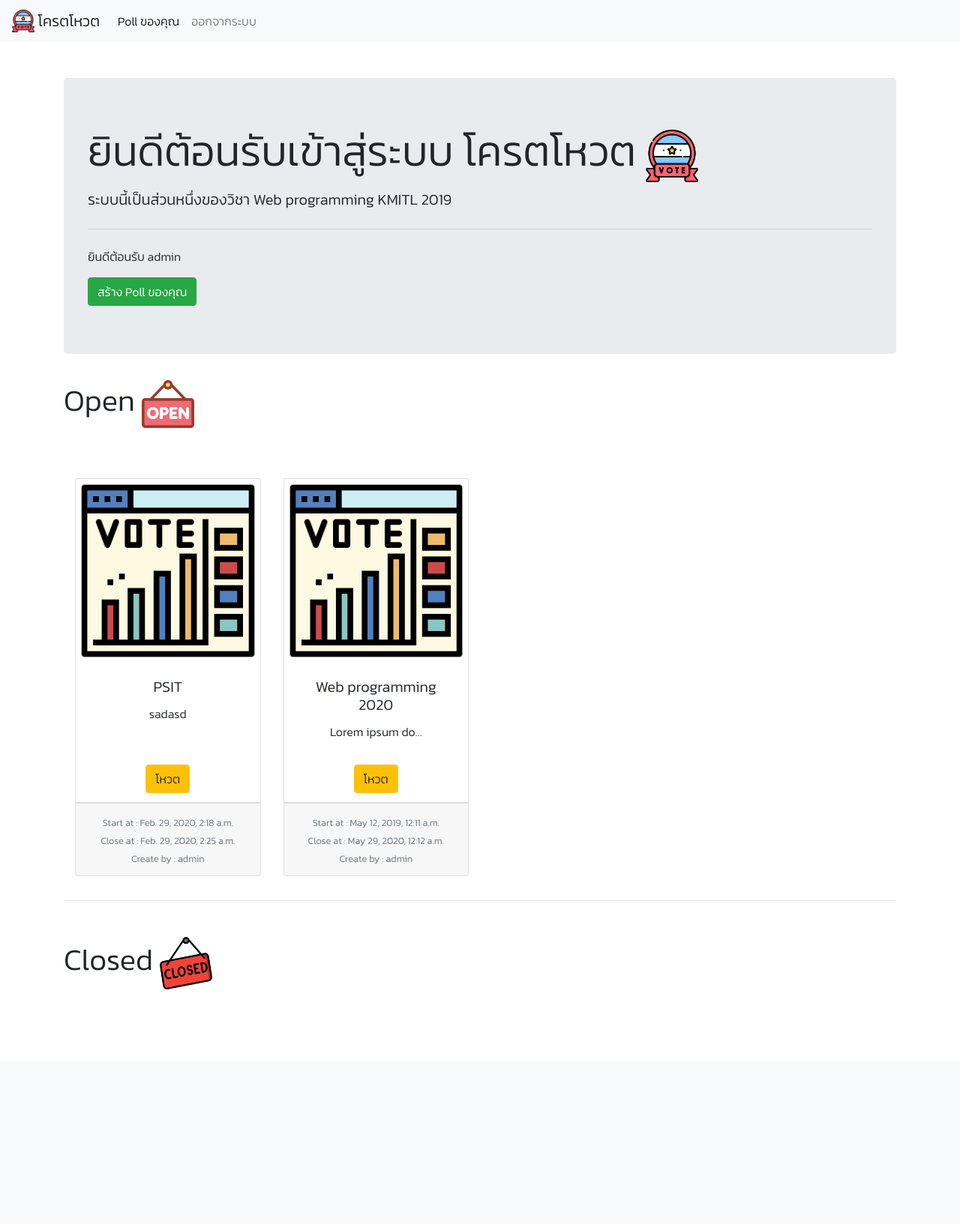
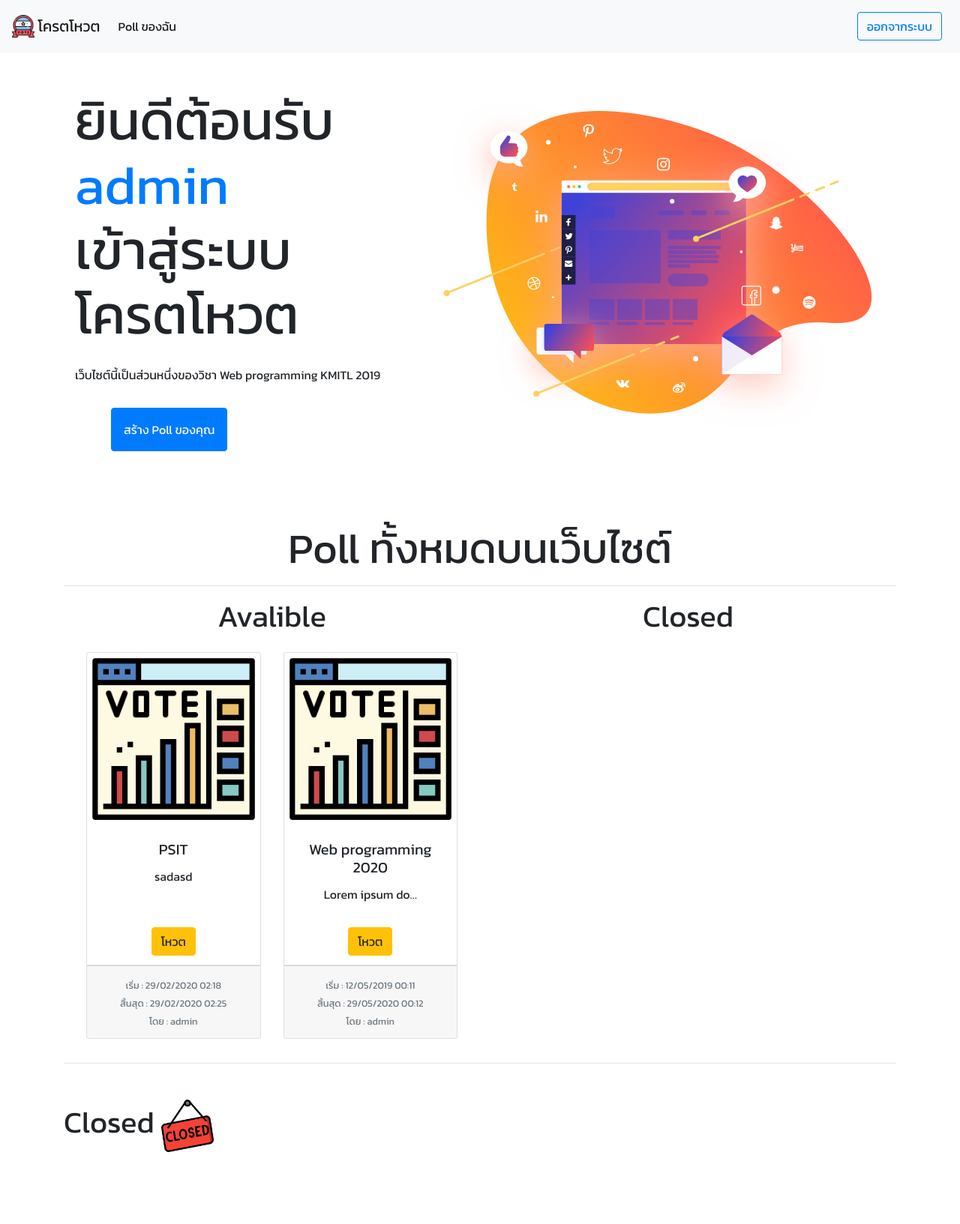
Before and after one commit to peetck/kod-vote, a Django app: page / in a window 1280 px wide. Shown: the whole page at 75% size. Before the commit the page ends 1320 px from the top, so only its background shows below. Run offline with Django 3.2, Linux system fonts and the light colour scheme; a user stored in the database is signed in; data comes from the database, SQL or seed files in the repository; both versions use the stored data as it was after the commit; some libraries are stand-ins or nearby versions.

Commit message:
Update index ui

```diff
--- a/kod-vote/accounts/templates/mypolls.html
+++ b/kod-vote/accounts/templates/mypolls.html
@@ -1,13 +1,13 @@
 {% extends 'base_layout.html' %}
 
 {% block content %}
-    <h1>Poll ทั้งหมดของคุณ <a href="{% url 'create' %}" class='btn btn-success'> + </a></h1>
+    <h1>Poll ทั้งหมดของคุณ <a href="{% url 'create' %}"> <i class="fa fa-plus-square" aria-hidden="true"></i> </a></h1>
     <div class="container">
         <div class="row">
             {% for poll in polls %}
                 <div class="col-md-3 my-3">
                     <div class="card h-100 w-100">
-                        <img class="py-2 card-img-top" src="{{ poll.picture.url }}" alt="Card image cap">
+                        <img class="card-img-top" src="{{ poll.picture.url }}" alt="Card image cap">
                         <div class="card-body">
                             <h5 class="card-title">{{ poll.subject }}</h5>
                             <p class="card-text">
--- a/kod-vote/polls/templates/index.html
+++ b/kod-vote/polls/templates/index.html
@@ -1,20 +1,45 @@
 {% extends 'base_layout.html' %}
 {% load static %}
 {% block content %}
-    <div class="jumbotron">
-        <h1 class='display-4'>ยินดีต้อนรับเข้าสู่ระบบ โครตโหวต <img width='70' src="{% static 'images/vote.png' %}" alt=""></h1>
-        <p class="lead">ระบบนี้เป็นส่วนหนึ่งของวิชา Web programming KMITL 2019</p>
-        <hr class="my-4">
-        <p>ยินดีต้อนรับ {{ user }}</p>
-        <a href="{% url 'create' %}" class='btn btn-success'>สร้าง Poll ของคุณ</a>
+
+    <!-- Head -->
+    <div class="container mb-5">
+        <div class="row">
+            <div class="col-5">
+                <h1 class='display-3'>
+                    ยินดีต้อนรับ
+                    <br>
+                    <span class='text-primary'>{{ user }}</span>
+                    <br>
+                    เข้าสู่ระบบ
+                    <br>
+                    โครตโหวต
+                </h1>
+                <p class="mt-4 display-5">เว็บไซต์นี้เป็นส่วนหนึ่งของวิชา Web programming KMITL 2019</p>
+
+                <div>
+                    <a href="{% url 'create' %}" class='btn btn-primary p-3 mt-3 ml-5 index-create-poll-btn'>สร้าง Poll ของคุณ</a>
                 </div>
-    <h1 class='mb-5'>
-        Open <img width='70' src="{% static 'images/open.png' %}" alt="Can't Load img">
-    </h1>
+
+            </div>
+            <div class="col-7 text-center">
+                <img src="{% static 'images/index_vote.svg' %}" alt="">
+            </div>
+        </div>
+    </div>
+
+    <!-- Poll List -->
+    <br><br>
+    <h1 class='text-center display-4'>Poll ทั้งหมดบนเว็บไซต์</h1>
+    <hr>
+    <div class="container text-center">
+        <div class="row">
+            <div class="col-6">
+                <h1>Avalible</h1>
                 <div class="container text-center">
                     <div class="row">
                         {% for poll in polls_avaliable %}
-                    <div class="col-md-3 my-3">
+                            <div class="col-md-6 my-3">
                                 <div class="card h-100 w-100">
                                     <img class=" card-img-top" src="{{ poll.picture.url }}" alt="Card image cap">
                                     <div class="card-body">
@@ -30,9 +55,9 @@
                                     </ul>
                                     <div class="card-footer">
                                         <small class="text-muted">
-                                    Start at : {{ poll.start_date }} <br>
-                                    Close at : {{ poll.end_date }} <br>
-                                    Create by : {{ poll.create_by }}
+                                            เริ่ม : {{ poll.start_date|date:'d/m/Y H:i' }} <br>
+                                            สิ้นสุด : {{ poll.end_date|date:'d/m/Y H:i' }} <br>
+                                            โดย : {{ poll.create_by }}
                                         </small>
                                     </div>
                                 </div>
@@ -40,6 +65,14 @@
                         {% endfor %}
                     </div>
                 </div>
+            </div>
+            <div class="col-6">
+                <h1>Closed</h1>
+            </div>
+        </div>
+    </div>
+
+
     <hr>
     <h1 class='my-5'>
         Closed <img width='70' src="{% static 'images/closed.png' %}" alt="Can't Load img">
--- /dev/null
+++ b/kod-vote/static/css/style.css
@@ -0,0 +1,9 @@
+/* @import url('https://fonts.googleapis.com/css?family=Kanit:300&display=swap'); */
+@import url('https://fonts.googleapis.com/css?family=Kanit&display=swap');
+*{
+    font-family: 'Kanit';
+}
+
+.index-create-poll-btn:hover{
+    text-decoration: underline;
+}
--- /dev/null
+++ b/kod-vote/static/js/script.js
@@ -0,0 +1,8 @@
+$(function () {
+    $('#datetimepicker1').datetimepicker({
+        locale: 'th'
+    });
+    $('#datetimepicker2').datetimepicker({
+        locale: 'th'
+    });
+});
--- a/kod-vote/templates/base_layout.html
+++ b/kod-vote/templates/base_layout.html
@@ -7,17 +7,12 @@
     <title>Kod Vote</title>
     <!-- Icon -->
     <link rel="shortcut icon" href="{% static 'images/vote.png' %}" type="image/x-icon">
-    <!-- Load bootstrap CSS -->
+    <!-- Load other CSS -->
     <link rel="stylesheet" href="{% static 'css/bootstrap.min.css' %}">
     <link rel="stylesheet" href="{% static 'css/tempus.css' %}">
     <link rel="stylesheet" href="{% static 'css/font-awesome.min.css' %}">
     <!-- My Style -->
-    <style>
-        @import url('https://fonts.googleapis.com/css?family=Kanit:300&display=swap');
-        *{
-            font-family: 'Kanit';
-        }
-    </style>
+    <link rel="stylesheet" href="{% static 'css/style.css' %}">
 </head>
 <body>
     <nav class="navbar navbar-expand-lg navbar-light bg-light">
@@ -29,23 +24,36 @@
               <img src="{% static 'images/vote.png' %}" width="30" height="30" class="d-inline-block align-top" alt="">
               โครตโหวต
           </a>
+
           <ul class="navbar-nav mr-auto mt-2 mt-lg-0">
             <li class="nav-item active">
-              <a class="nav-link" href="{% url 'mypolls' %}">Poll ของคุณ</a>
+              <a class="nav-link" href="{% url 'mypolls' %}">Poll ของฉัน</a>
             </li>
+          </ul>
 
+          <ul class="navbar-nav ml-auto">
             {% if user.is_authenticated %}
                 <li class="nav-item">
-                    <a class="nav-link" href="{% url 'logout' %}">ออกจากระบบ</a>
+                    <a class="nav-link" href="{% url 'logout' %}">
+                        <button class='btn btn-outline-primary'>ออกจากระบบ</button>
+                    </a>
                 </li>
             {% else %}
                 <li class="nav-item">
-                    <a class="nav-link" href="{% url 'signup' %}">สมัครสมาชิก</a>
+                    <a class="nav-link" href="{% url 'signup' %}">
+                        <button class='btn'>สมัครสมาชิก</button>
+                    </a>
+                </li>
+                <li class="nav-item">
+                    <a class="nav-link" href="{% url 'login' %}">
+                        <button class='btn btn-outline-primary'>เข้าสู่ระบบ</button>
+                    </a>
                 </li>
             {% endif %}
           </ul>
         </div>
       </nav>
+
 
     <div class="container my-5">
         {% block content %}
@@ -53,7 +61,7 @@
         {% endblock %}
     </div>
 
-    <!-- Load bootstrap JS -->
+    <!-- Load other JS -->
     <script type="text/javascript" src="{% static 'js/jquery.js' %}"></script>
     <script type="text/javascript" src="{% static 'js/moment.js' %}"></script>
     <script type="text/javascript" src="{% static 'js/bootstrap.min.js' %}"></script>
@@ -61,16 +69,7 @@
     <script type="text/javascript" src="{% static 'js/local.js' %}"></script>
     <script type="text/javascript" src="{% static 'js/pygal.js' %}"></script>
 
-    <script type="text/javascript">
-        $(function () {
-            $('#datetimepicker1').datetimepicker({
-                locale: 'th'
-            });
-            $('#datetimepicker2').datetimepicker({
-                locale: 'th'
-            });
-        });
-    </script>
-
+    <!-- Load My JS -->
+    <script type="text/javascript" src="{% static 'js/script.js' %}"></script>
 </body>
 </html>
```
Also changed, not shown: kod-vote/polls/templates/detail.html (+15 -5 lines), kod-vote/db.sqlite3, kod-vote/media/choice/ac03c514de9177fee907de4241c39013.jpg (deleted), kod-vote/static/images/index_vote.svg (added). Lines whose indentation alone changed are shown as unchanged.
